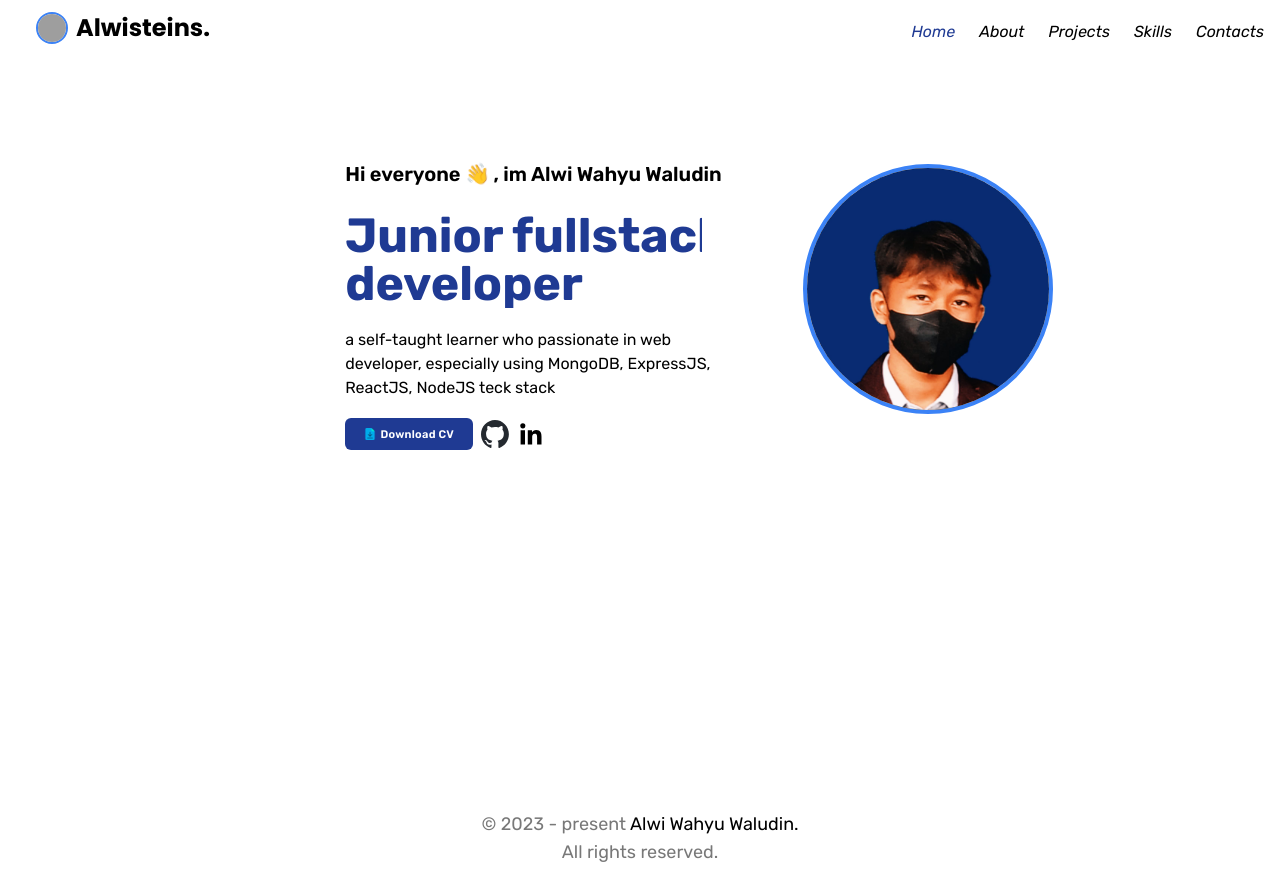
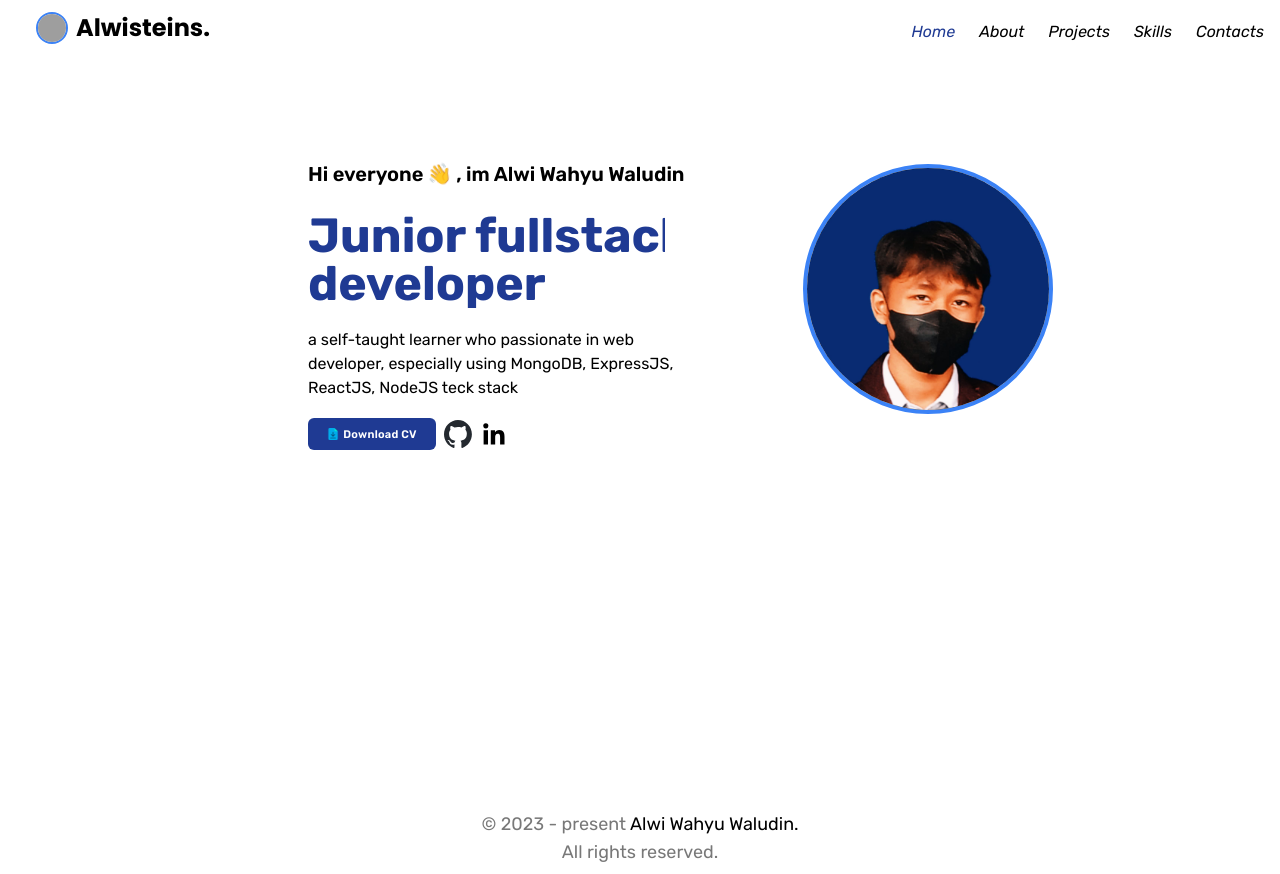
Before and after one commit to Alwisteins/web-portofolio, a React (Vite) app: page / in a window 1280 px wide. Built offline with nearby package versions, Linux system fonts and the light colour scheme; grey boxes are pictures that could not be loaded; the HTML template or start-up script is replaced by a standard one.

Commit message:
align text

```diff
--- a/src/page/home/Home.tsx
+++ b/src/page/home/Home.tsx
@@ -6,7 +6,7 @@ export default function Home() {
         alt=""
         className="relative sm:left-72 m-auto w-40 sm:w-[250px] h-40 sm:h-[250px] top-40 sm:top-32 border-solid border-sec-blue border-4 rounded-full"
       />
-      <div className="relative left-10 top-48 sm:top-[120px] sm:absolute sm:ml-[23%]">
+      <div className="relative left-10 top-48 sm:top-[120px] sm:absolute sm:ml-[20%]">
         <h3 className="text-sm sm:text-xl font-semibold">
           Hi everyone<span className="animate-wave inline-block p-1">👋</span>, im Alwi Wahyu
           Waludin
```
